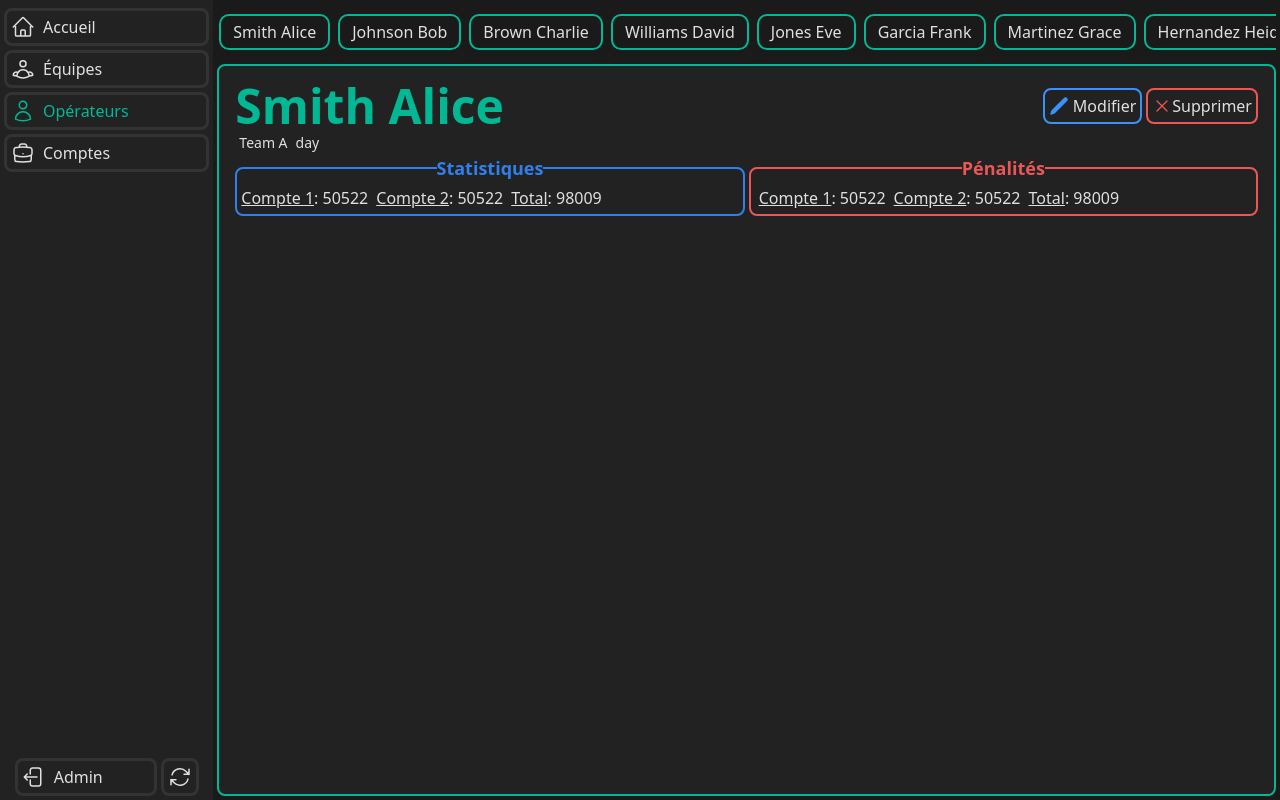
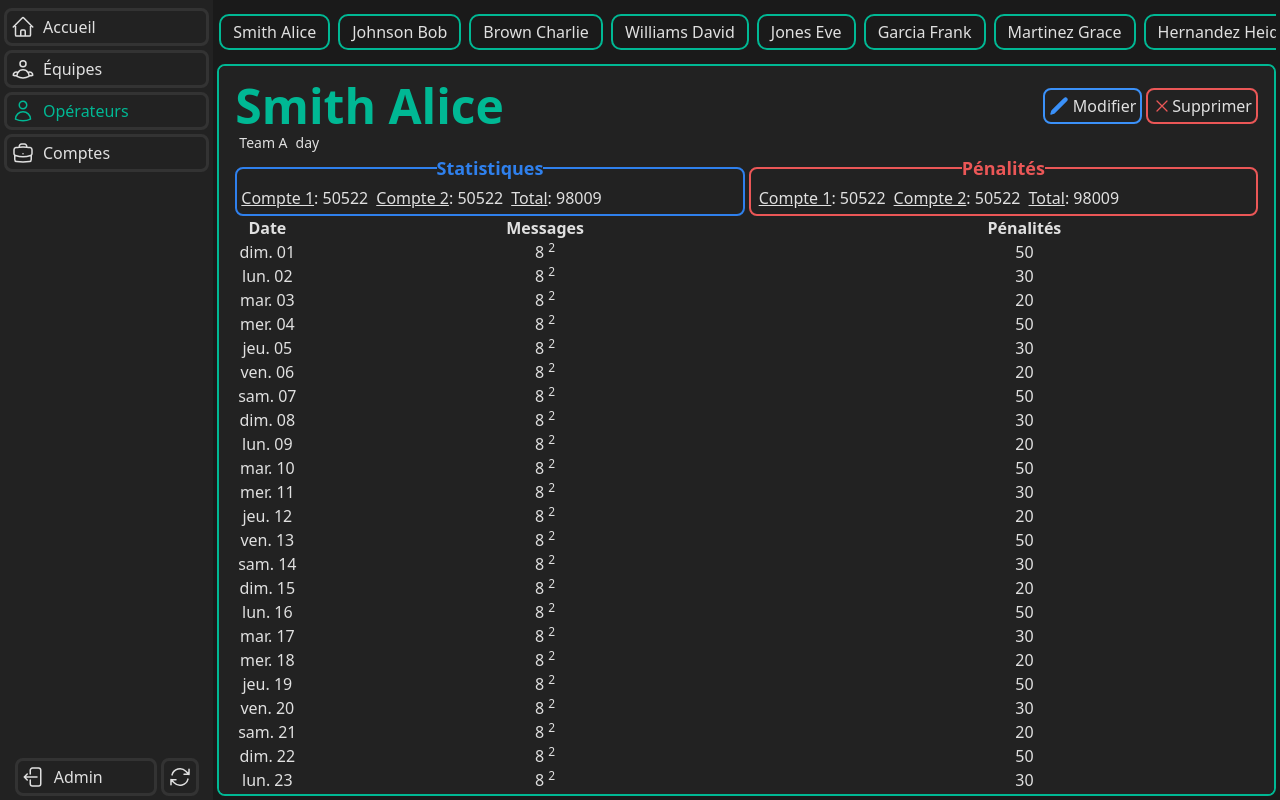
Before and after one commit to wallcreation/OPS-Front, a Vue app: page /admin/operators in a window 1280 px wide. Built offline with nearby package versions, Linux system fonts and the light colour scheme.

Commit message:
refactor: add penalty data to AdminOperatorView and pass stats and penalty props to OperatorInfo component

```diff
--- a/src/components/OperatorInfo.vue
+++ b/src/components/OperatorInfo.vue
@@ -4,15 +4,26 @@ const props = defineProps({
     type: Object,
     required: true,
   },
+  stats: {
+    type: Array,
+    required: true,
+  },
+  penalty: {
+    type: Array,
+    required: true,
+  },
 })
+function formatDate(dateStr, options = { weekday: "short", day: '2-digit'}) {
+  const date = new Date(dateStr)
+  return new Intl.DateTimeFormat('fr-FR', options).format(date)
+}
+
 </script>
 <template>
   <div class="p-2 rounded">
     <div class="">
       <div class="w-full flex items-center justify-between">
-          <h1 class="text-5xl font-bold text-[#00B894]">
-            {{ operator.lname }} {{ operator.fname }}
-          </h1>
+        <h1 class="text-5xl font-bold text-[#00B894]">{{ operator.lname }} {{ operator.fname }}</h1>
         <div class="flex gap-1">
           <button
             class="flex items-center justify-center p-1 rounded-lg border-2 border-[#3B91F9] hover:bg-[#3B91F9] hover:text-white"
@@ -55,13 +66,13 @@ const props = defineProps({
     </div>
     <div class="grid grid-cols-1 md:grid-cols-2 gap-1">
       <fieldset class="flex items-center gap-2 border-2 border-[#2F80ED] rounded-lg p-1">
-            <legend class="text-center text-lg  font-semibold text-[#2F80ED]">Statistiques</legend>
+        <legend class="text-center text-lg font-semibold text-[#2F80ED]">Statistiques</legend>
         <p><span class="underline">Compte 1</span>: 50522</p>
         <p><span class="underline">Compte 2</span>: 50522</p>
         <p><span class="underline">Total</span>: 98009</p>
       </fieldset>
       <fieldset class="flex items-center gap-2 border-2 border-[#EB5757] rounded-lg px-2">
-            <legend class="text-center text-lg  font-semibold text-[#EB5757]">Pénalités</legend>
+        <legend class="text-center text-lg font-semibold text-[#EB5757]">Pénalités</legend>
         <p><span class="underline">Compte 1</span>: 50522</p>
         <p><span class="underline">Compte 2</span>: 50522</p>
         <p><span class="underline">Total</span>: 98009</p>
@@ -69,7 +80,26 @@ const props = defineProps({
     </div>
     <!--Stat table-->
     <div>
-        <table></table>
+      <table class="w-full text-center">
+        <thead>
+          <tr>
+            <th class="w-16 ">Date</th>
+            <th>Messages</th>
+            <th>Pénalités</th>
+          </tr>
+        </thead>
+        <tbody>
+          <tr v-for="stat in stats" :key="stat">
+            <td class="w-16">{{ formatDate(stat.date) }}</td>
+            <td>
+              {{ stat.total }} <sup>{{ stat.stop_total }}</sup>
+            </td>
+            <td>
+                {{ penalty.find(p => p.date === stat.date)?.amount || '-' }}
+            </td>
+          </tr>
+        </tbody>
+      </table>
     </div>
   </div>
 </template>
--- a/src/views/AdminOperatorView.vue
+++ b/src/views/AdminOperatorView.vue
@@ -35,6 +35,39 @@ const stats = ref([
     { id: 30, date: '2023-10-30', start: 6, end: 14, total: 8, stop_start: 10, stop_end: 12, stop_total: 2 },
     { id: 31, date: '2023-10-31', start: 7, end: 15, total: 8, stop_start: 11, stop_end: 13, stop_total: 2 },
 ])
+const penalty = ref([
+    { id: 1, date: '2023-10-01', reason: 'Late start', amount: 50 },
+    { id: 2, date: '2023-10-02', reason: 'Early stop', amount: 30 },
+    { id: 3, date: '2023-10-03', reason: 'Missed break', amount: 20 },
+    { id: 4, date: '2023-10-04', reason: 'Late start', amount: 50 },
+    { id: 5, date: '2023-10-05', reason: 'Early stop', amount: 30 },
+    { id: 6, date: '2023-10-06', reason: 'Missed break', amount: 20 },
+    { id: 7, date: '2023-10-07', reason: 'Late start', amount: 50 },
+    { id: 8, date: '2023-10-08', reason: 'Early stop', amount: 30 },
+    { id: 9, date: '2023-10-09', reason: 'Missed break', amount: 20 },
+    { id: 10, date: '2023-10-10', reason: 'Late start', amount: 50 },
+    { id: 11, date: '2023-10-11', reason: 'Early stop', amount: 30 },
+    { id: 12, date: '2023-10-12', reason: 'Missed break', amount: 20 },
+    { id: 13, date: '2023-10-13', reason: 'Late start', amount: 50 },
+    { id: 14, date: '2023-10-14', reason: 'Early stop', amount: 30 },
+    { id: 15, date: '2023-10-15', reason: 'Missed break', amount: 20 },
+    { id: 16, date: '2023-10-16', reason: 'Late start', amount: 50 },
+    { id: 17, date: '2023-10-17', reason: 'Early stop', amount: 30 },
+    { id: 18, date: '2023-10-18', reason: 'Missed break', amount: 20 },
+    { id: 19, date: '2023-10-19', reason: 'Late start', amount: 50 },
+    { id: 20, date: '2023-10-20', reason: 'Early stop', amount: 30 },
+    { id: 21, date: '2023-10-21', reason: 'Missed break', amount: 20 },
+    { id: 22, date: '2023-10-22', reason: 'Late start', amount: 50 },
+    { id: 23, date: '2023-10-23', reason: 'Early stop', amount: 30 },
+    { id: 24, date: '2023-10-24', reason: 'Missed break', amount: 20 },
+    { id: 25, date: '2023-10-25', reason: 'Late start', amount: 50 },
+    { id: 26, date: '2023-10-26', reason: 'Early stop', amount: 30 },
+    { id: 27, date: '2023-10-27', reason: 'Missed break', amount: 20 },
+    { id: 28, date: '2023-10-28', reason: 'Late start', amount: 50 },
+    { id: 29, date: '2023-10-29', reason: 'Early stop', amount: 30 },
+    { id: 30, date: '2023-10-30', reason: 'Missed break', amount: 20 },
+    { id: 31, date: '2023-10-31', reason: 'Late start', amount: 50 },
+])
 const operators = ref([
   { id: 1, fname: 'Alice', lname: 'Smith', team: 'Team A', workat: 'day' },
   { id: 2, fname: 'Bob', lname: 'Johnson', team: 'Team A', workat: 'night' },
@@ -63,7 +96,7 @@ const currentOperator = ref(operators.value[0])
     <div
       class="flex-1 bg-[#222222] border-2 border-[#00B894] rounded-lg gap-2 p-2 overflow-y-auto h-full p-1"
     >
-      <OperatorInfo :operator="currentOperator" />
+      <OperatorInfo :operator="currentOperator" :stats="stats" :penalty="penalty"/>
     </div>
   </main>
 </template>
```
Lines whose indentation alone changed are shown as unchanged.
